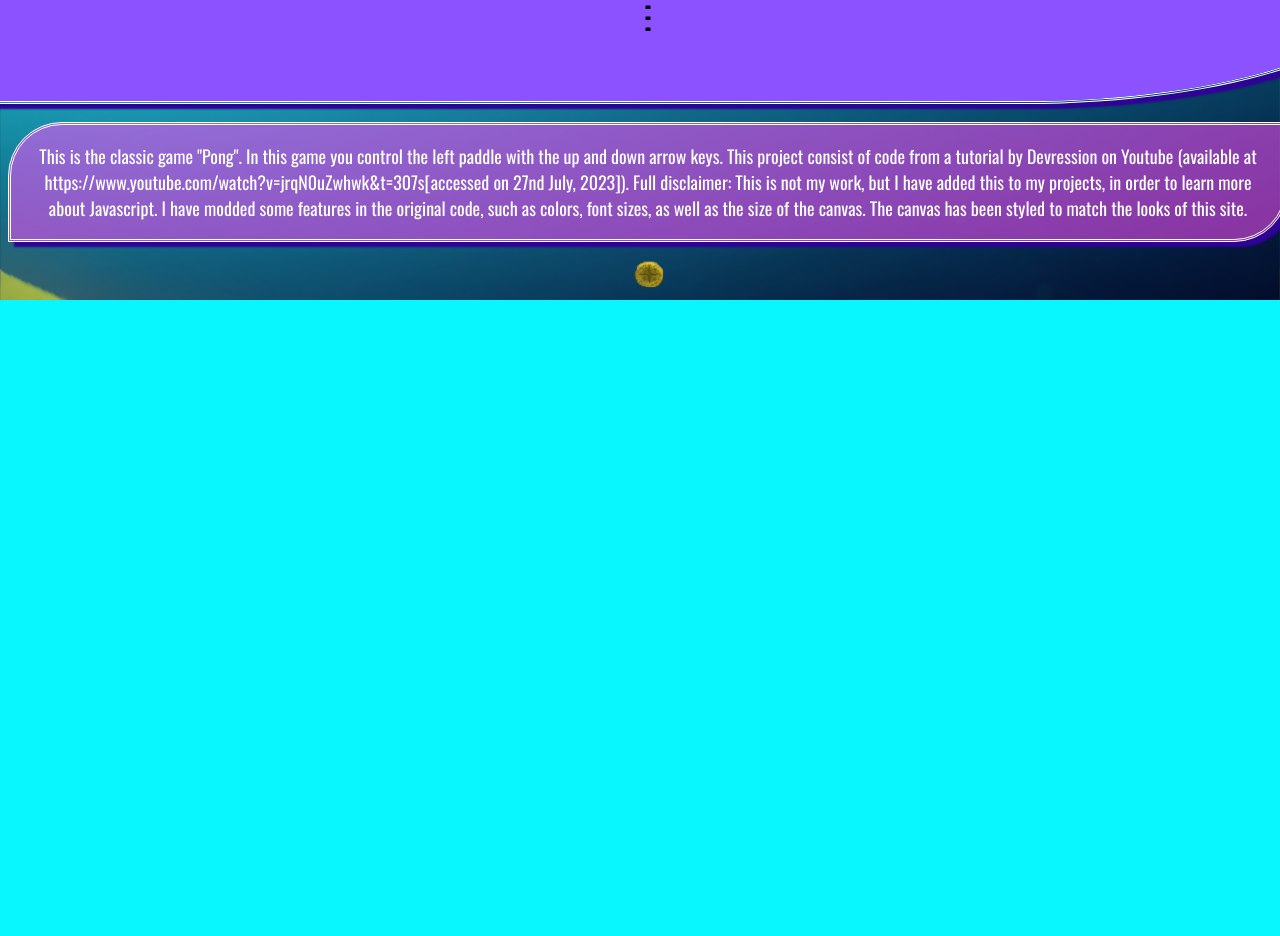
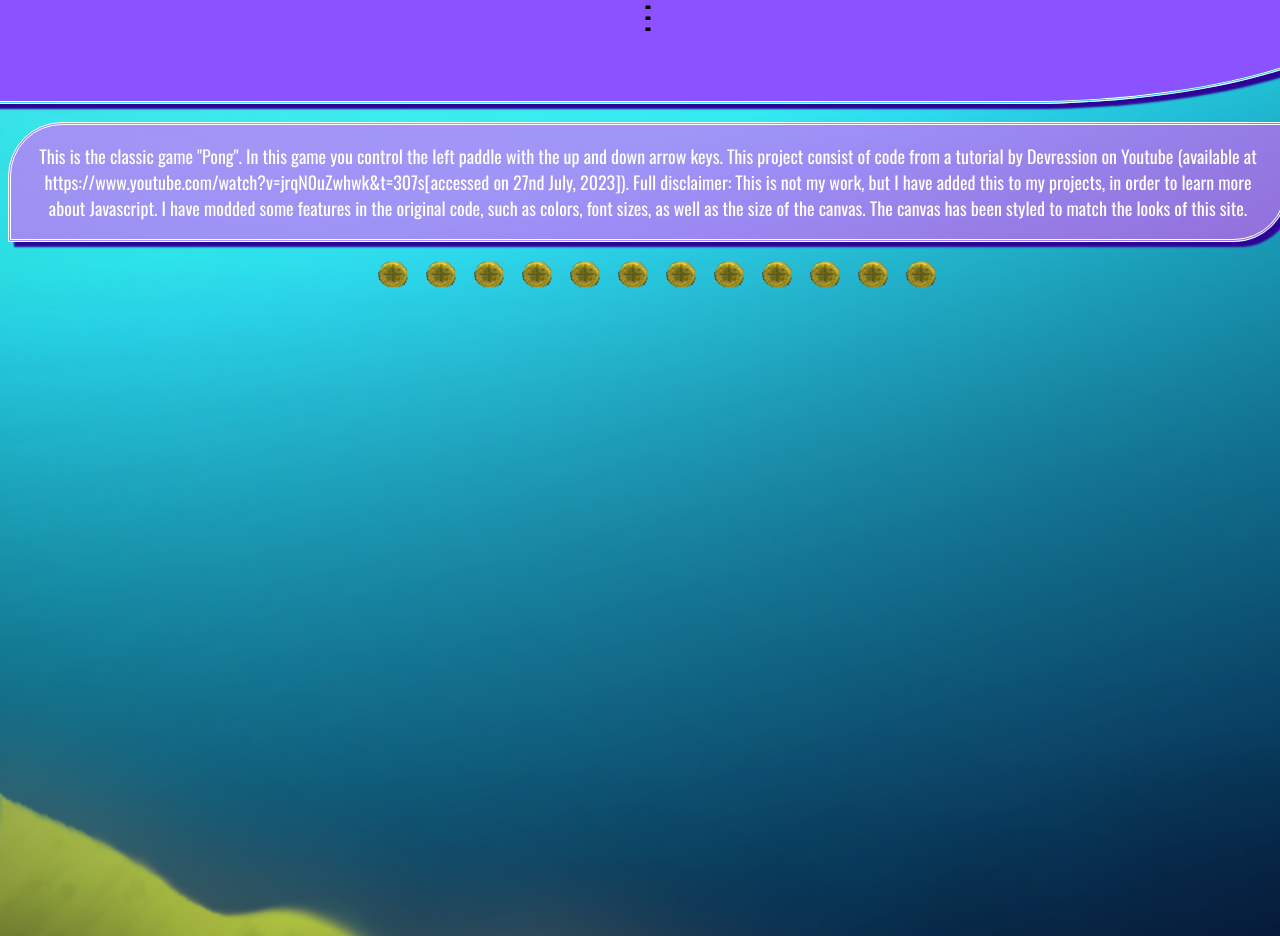
Before and after one commit to StormSkoglund/SummerProjects23, a plain HTML site: page index.html in a window 1280 px wide. Shown: the part 684-1620 px from the top of the page. Before the commit the page ends 984 px from the top, so only its background shows below. Drawn offline with nearby package versions, Linux system fonts and the light colour scheme.

Commit message:
Add changes to styles and index, pirate coins added.

```diff
--- a/CSS/Styles.css
+++ b/CSS/Styles.css
@@ -58,3 +58,17 @@ canvas {
 .piratecoin:hover {
   transform: rotateY(180deg);
 }
+
+.coinflex {
+  display: flex;
+  flex-direction: row;
+  align-items: center;
+}
+
+.sp {
+  margin: 0.5em;
+}
+
+.depth {
+  height: 1000px;
+}
--- a/index.html
+++ b/index.html
@@ -33,11 +33,82 @@
         as well as the size of the canvas. The canvas has been styled to match
         the looks of this site.
       </p>
-      <img
-        src="Images/Coin.png"
-        class="piratecoin"
-        alt="A golden pixelated coin"
-      />
+      <div class="coinflex">
+        <span class="sp 1"></span>
+        <img
+          src="Images/Coin.png"
+          class="piratecoin"
+          alt="A golden pixelated coin"
+        />
+        <span class="sp 2"></span>
+        <img
+          src="Images/Coin.png"
+          class="piratecoin"
+          alt="A golden pixelated coin"
+        />
+        <span class="sp 3"></span>
+        <img
+          src="Images/Coin.png"
+          class="piratecoin"
+          alt="A golden pixelated coin"
+        />
+        <span class="sp 4"></span>
+        <img
+          src="Images/Coin.png"
+          class="piratecoin"
+          alt="A golden pixelated coin"
+        />
+        <span class="sp 5"></span>
+        <img
+          src="Images/Coin.png"
+          class="piratecoin"
+          alt="A golden pixelated coin"
+        />
+        <span class="sp 6"></span>
+        <img
+          src="Images/Coin.png"
+          class="piratecoin"
+          alt="A golden pixelated coin"
+        />
+        <span class="sp 7"></span>
+        <img
+          src="Images/Coin.png"
+          class="piratecoin"
+          alt="A golden pixelated coin"
+        />
+        <span class="sp 8"></span>
+        <img
+          src="Images/Coin.png"
+          class="piratecoin"
+          alt="A golden pixelated coin"
+        />
+        <span class="sp 9"></span>
+        <img
+          src="Images/Coin.png"
+          class="piratecoin"
+          alt="A golden pixelated coin"
+        />
+        <span class="sp 10"></span>
+        <img
+          src="Images/Coin.png"
+          class="piratecoin"
+          alt="A golden pixelated coin"
+        />
+        <span class="sp 11"></span>
+        <img
+          src="Images/Coin.png"
+          class="piratecoin"
+          alt="A golden pixelated coin"
+        />
+
+        <span class="sp 12"></span>
+        <img
+          src="Images/Coin.png"
+          class="piratecoin"
+          alt="A golden pixelated coin"
+        />
+      </div>
+      <div class="depth"></div>
     </main>
   </body>
   <script src="JavaScript/script2.js"></script>
```
